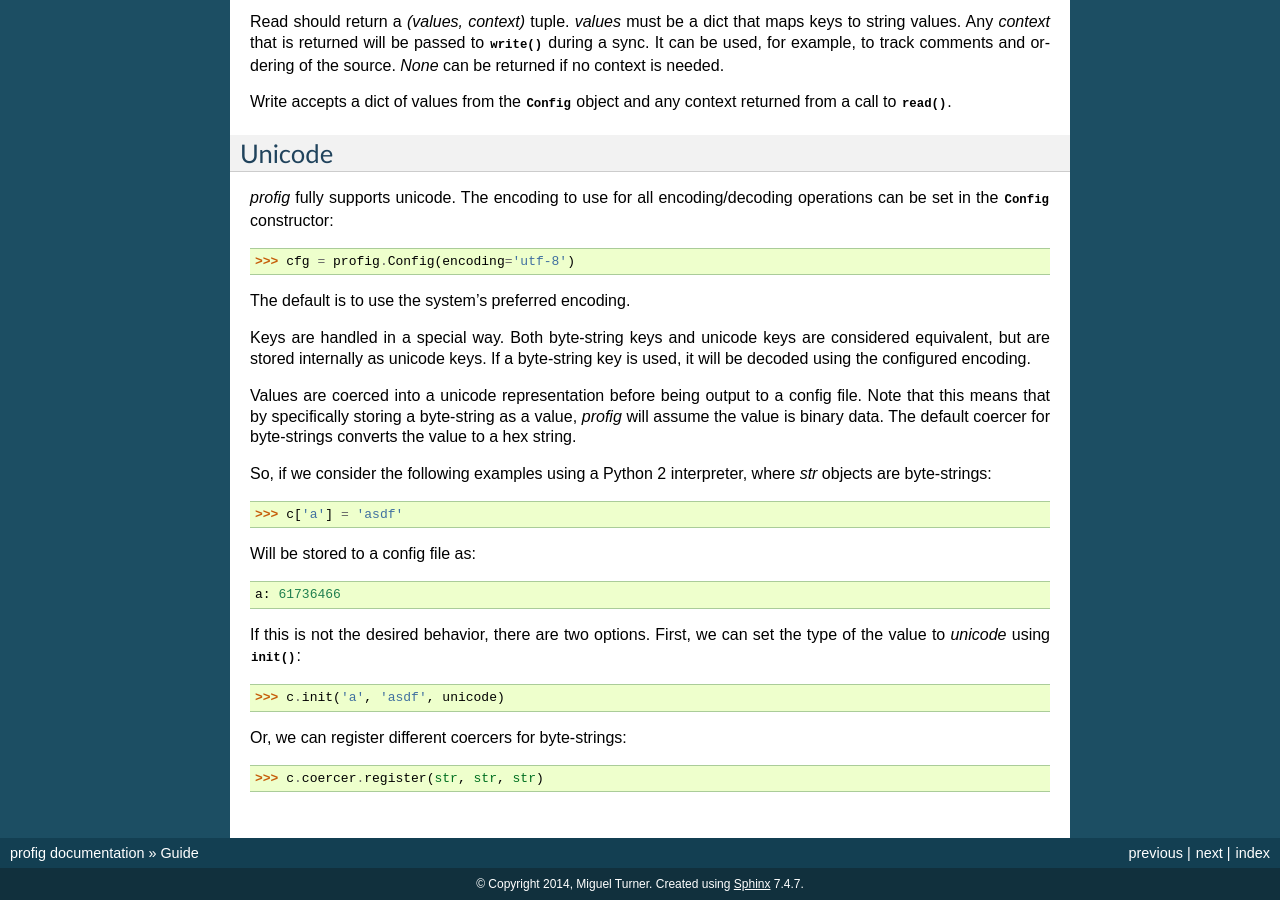
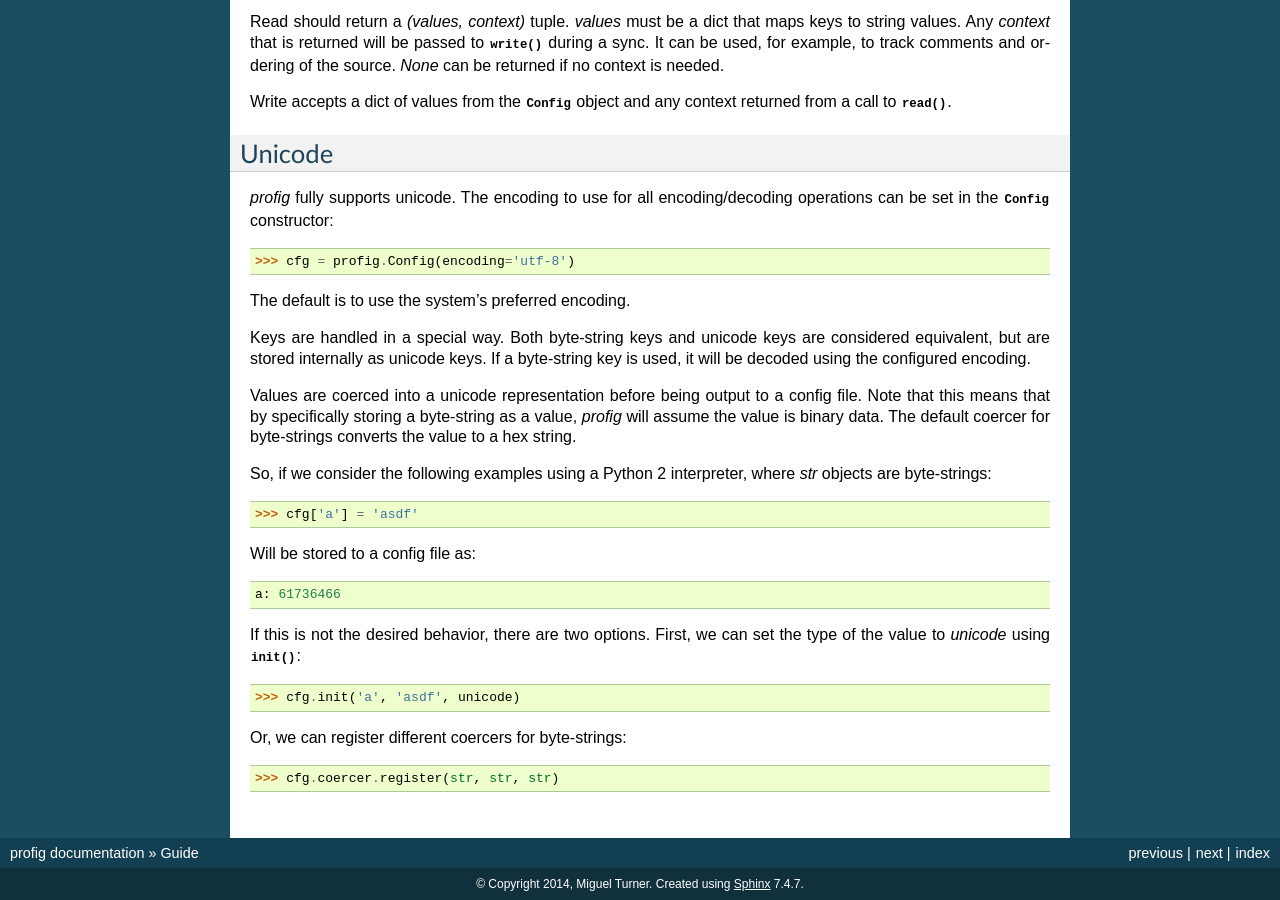
Before and after one commit to dhagrow/profig, a Sphinx documentation site: the page built from docs/usage.txt, in a window 1280 px wide and 900 px high, scrolled down 2348 px. Built offline with Sphinx 7.4.7, drawn with Linux system fonts in a browser that asks for light colours; the version number could not be read and is left out.

Commit message:
docs: consistency

```diff
--- a/docs/usage.txt
+++ b/docs/usage.txt
@@ -168,7 +168,7 @@ coercer for byte-strings converts the value to a hex string.
 So, if we consider the following examples using a Python 2 interpreter,
 where `str` objects are byte-strings::
 
-    >>> c['a'] = 'asdf'
+    >>> cfg['a'] = 'asdf'
 
 Will be stored to a config file as::
 
@@ -177,8 +177,8 @@ Will be stored to a config file as::
 If this is not the desired behavior, there are two options. First, we can
 set the type of the value to `unicode` using :meth:`~profig.Config.init`::
 
-    >>> c.init('a', 'asdf', unicode)
+    >>> cfg.init('a', 'asdf', unicode)
 
 Or, we can register different coercers for byte-strings::
 
-    >>> c.coercer.register(str, str, str)
+    >>> cfg.coercer.register(str, str, str)
```
